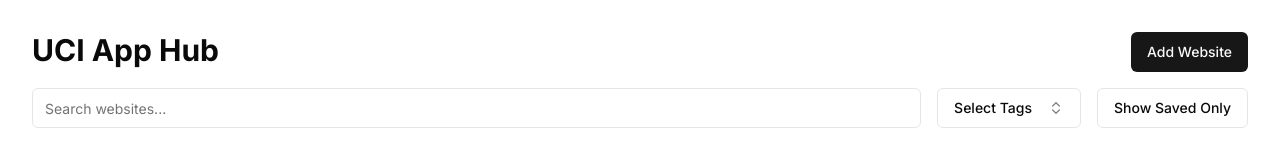
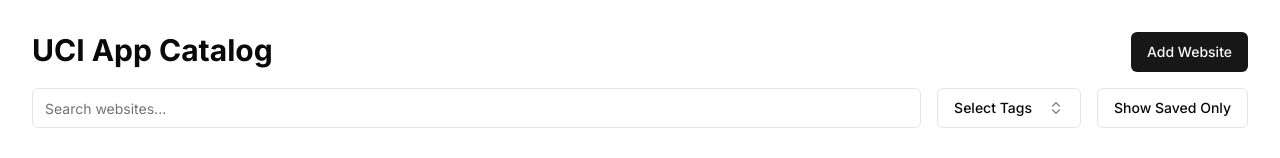
Before and after one commit to charlieweinberger/uci-app-catalog, a Next.js app: page / in a window 1280 px wide. Shown: the top 158 px of the page. Built offline with nearby package versions, Linux system fonts and the light colour scheme.

Commit message:
renamed hub to catalog

```diff
--- a/package.json
+++ b/package.json
@@ -1,5 +1,5 @@
 {
-  "name": "uci-app-hub",
+  "name": "uci-app-catalog",
   "version": "0.1.0",
   "private": true,
   "scripts": {
--- a/src/app/layout.tsx
+++ b/src/app/layout.tsx
@@ -6,8 +6,8 @@
 const inter = Inter({ subsets: ["latin"] });
 
 export const metadata: Metadata = {
-  title: "UCI App Hub",
-  description: "A hub for all UCI apps and websites",
+  title: "UCI App Catalog",
+  description: "A catalog for all UCI apps and websites",
 }
 
 export default function RootLayout({
--- a/src/app/page.tsx
+++ b/src/app/page.tsx
@@ -47,7 +47,7 @@
     <div className="p-8 flex flex-col gap-4">
 
       <div className="flex justify-between">
-        <h1 className="text-3xl font-bold">UCI App Hub</h1>
+        <h1 className="text-3xl font-bold">UCI App Catalog</h1>
         <Button
           onClick={() => setAddWebsiteModal(!addWebsiteModal)}
         >
```
Also changed, not shown: 2 other files (tests, documents, lock files or other folders).
